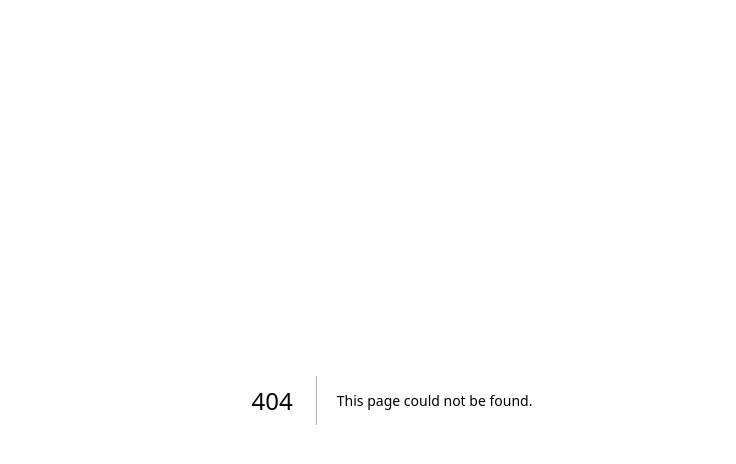
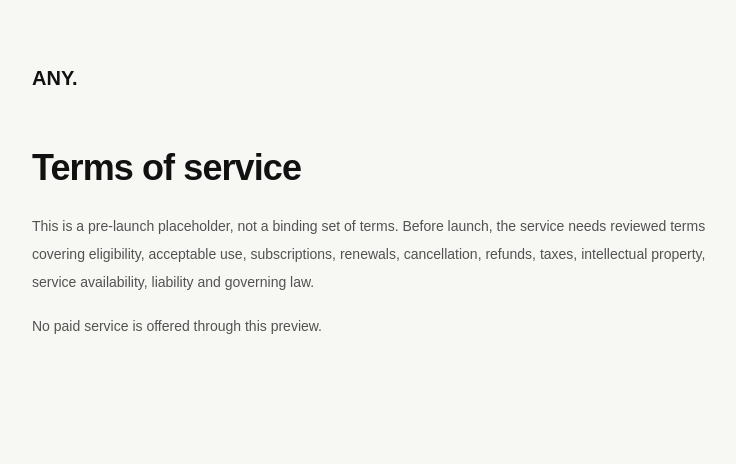
Before and after one commit to sachin7x/Anny, a Next.js app: page /terms in a window 1280 px wide. Before the commit this address had no page. Shown: the top 464 px of the page, without its empty margins (248-984 px from the left). Built offline with nearby package versions, Linux system fonts and the light colour scheme.

Commit message:
docs: add terms placeholder

```diff
--- /dev/null
+++ b/app/terms/page.tsx
@@ -0,0 +1,5 @@
+import Link from "next/link";
+
+export default function TermsPage() {
+  return <main className="mx-auto min-h-screen max-w-3xl px-6 py-16"><Link href="/" className="text-xl font-black">ANY.</Link><h1 className="mt-14 text-4xl font-semibold tracking-tight">Terms of service</h1><p className="mt-6 text-sm leading-7 text-neutral-600">This is a pre-launch placeholder, not a binding set of terms. Before launch, the service needs reviewed terms covering eligibility, acceptable use, subscriptions, renewals, cancellation, refunds, taxes, intellectual property, service availability, liability and governing law.</p><p className="mt-4 text-sm leading-7 text-neutral-600">No paid service is offered through this preview.</p></main>;
+}
```
